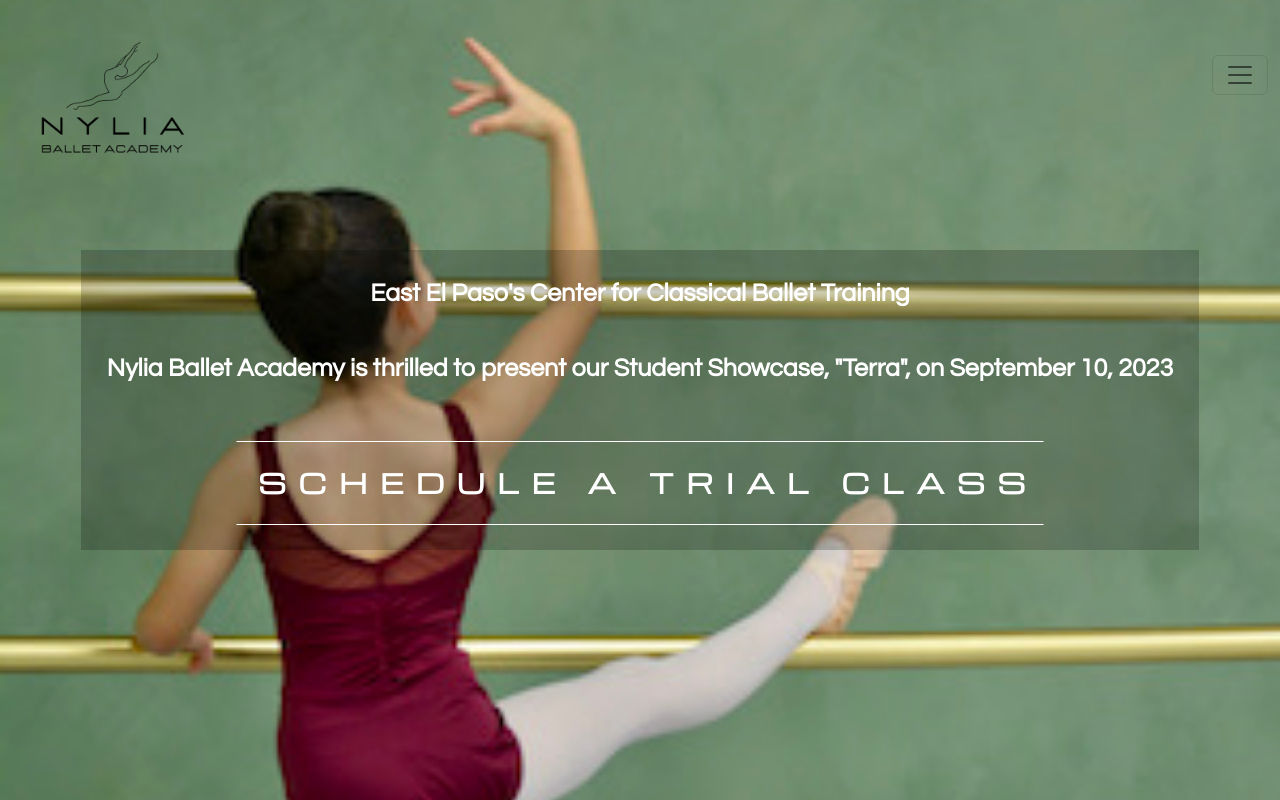
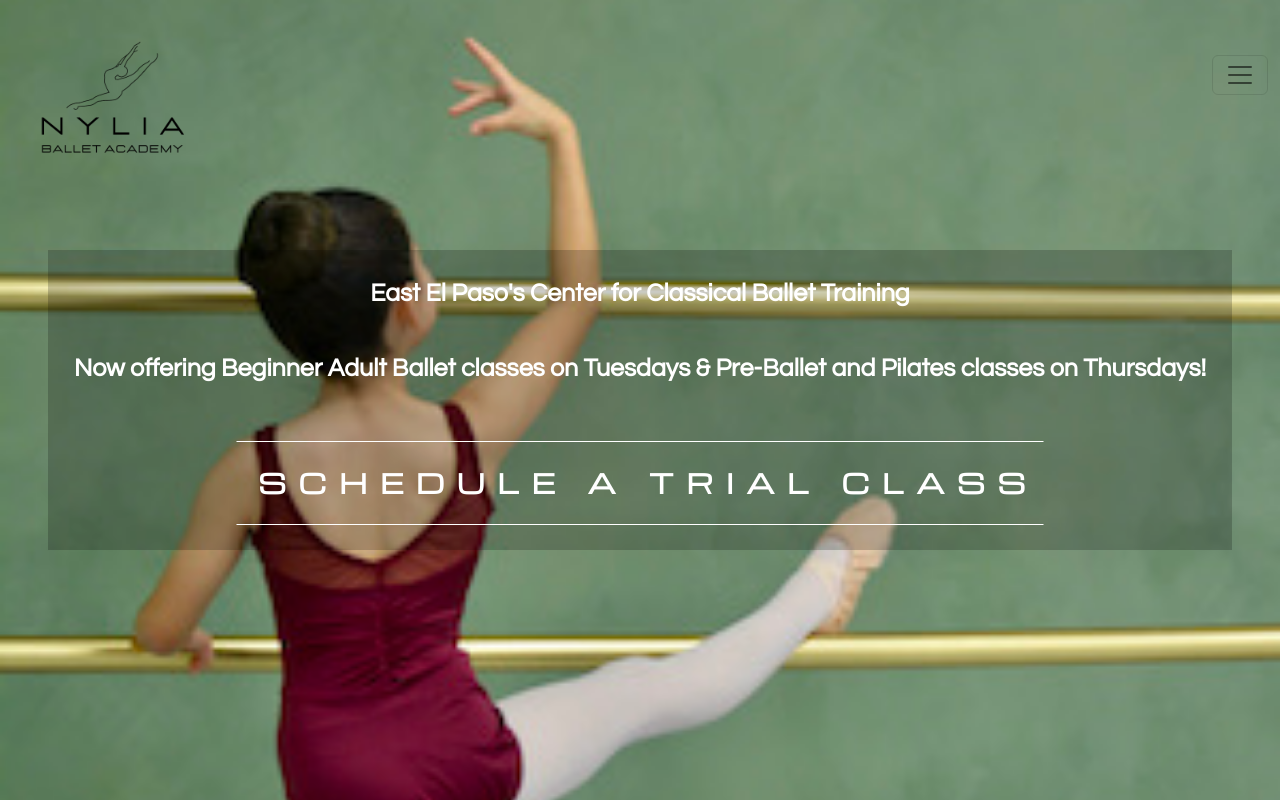
Before and after one commit to ailynailyn/nylia-ballet-academy, a React (Create React App) app: page / in a window 1280 px wide. Built offline with nearby package versions, Linux system fonts and the light colour scheme; no server answers.

Commit message:
update front page and schedule

```diff
--- a/src/components/Home.js
+++ b/src/components/Home.js
@@ -12,8 +12,8 @@ function Home() {
           East El Paso's Center for Classical Ballet Training
           <br />
           <br />
-          Nylia Ballet Academy is thrilled to present our Student Showcase,
-          "Terra", on September 10, 2023
+          Now offering Beginner Adult Ballet classes on Tuesdays & Pre-Ballet
+          and Pilates classes on Thursdays!
           <br />
           <br />
         </p>
```
Also changed, not shown: 1 other file (tests, documents, lock files or other folders).
